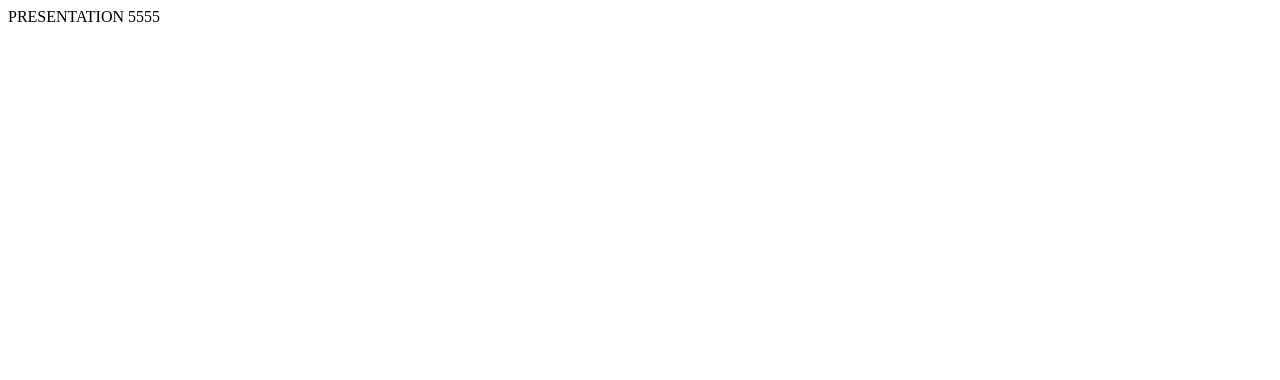
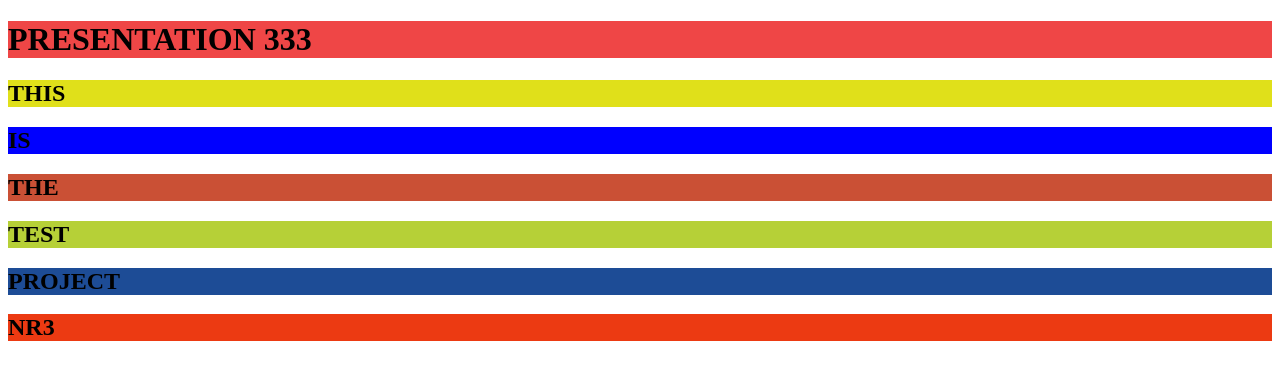
Before and after one commit to TadasRup/3-projektas, a website: page index.html in a window 1280 px wide. Drawn offline with Linux system fonts and the light colour scheme.

Commit message:
color changes

```diff
--- a/index.html
+++ b/index.html
@@ -1,12 +1,12 @@
 <!DOCTYPE html>
-<html lang="en">
-<head>
-    <meta charset="UTF-8">
-    <meta http-equiv="X-UA-Compatible" content="IE=edge">
-    <meta name="viewport" content="width=device-width, initial-scale=1.0">
-    <title>Document</title>
-</head>
+<html>
 <body>
-    PRESENTATION 5555
+    <h1 style="background-color:rgb(239, 70, 70);">PRESENTATION 333</h1>
+    <h2 style="background-color:rgb(224, 224, 26);">THIS</h2>
+    <h2 style="background-color:rgb(0, 0, 255);">IS</h2>
+    <h2 style="background-color:rgb(202, 80, 53);">THE</h2>
+    <h2 style="background-color:rgb(182, 208, 55);">TEST</h2>
+    <h2 style="background-color:rgb(29, 76, 150);">PROJECT</h2>
+    <h2 style="background-color:rgb(236, 58, 18);">NR3</h2>
 </body>
 </html>
```
